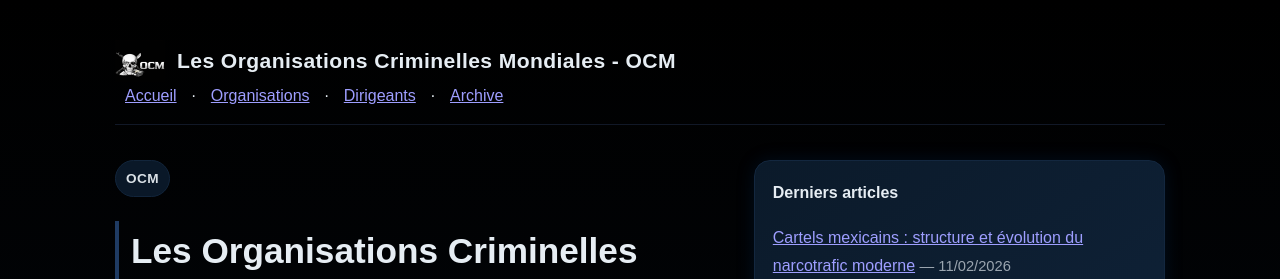
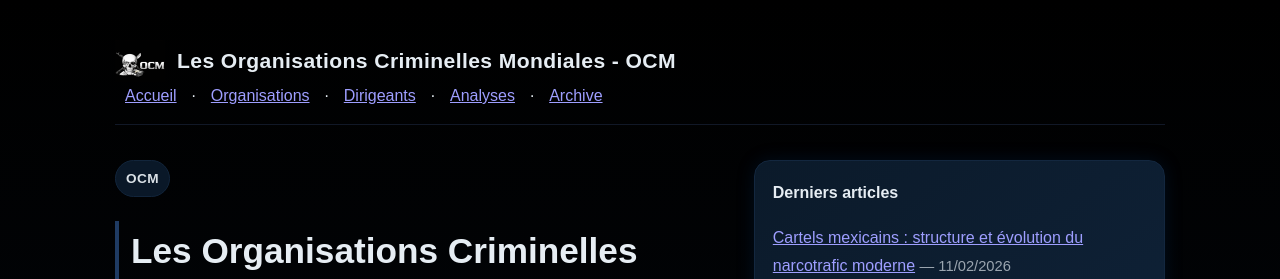
Before and after one commit to GEF67600/ocm, a Jekyll site: the page built from index.md, in a window 1280 px wide. Shown: the top 279 px of the page. Built offline with Jekyll 4.4.1, drawn with Linux system fonts in a browser that asks for light colours.

Commit message:
Replace 'Archive' link with 'Analyses' link

```diff
--- a/_layouts/default.html
+++ b/_layouts/default.html
@@ -27,7 +27,9 @@
         <span class="sep">·</span>
         <a href="{{ '/dirigeants/' | relative_url }}">Dirigeants</a>
         <span class="sep">·</span>
-        <a href="{{ '/archive/' | relative_url }}">Archive</a>
+        <a href="{{ '/analyses/' | relative_url }}">Analyses</a>
+<span class="sep">·</span>
+<a href="{{ '/archive/' | relative_url }}">Archive</a>
       </nav>
 
     </header>
```
